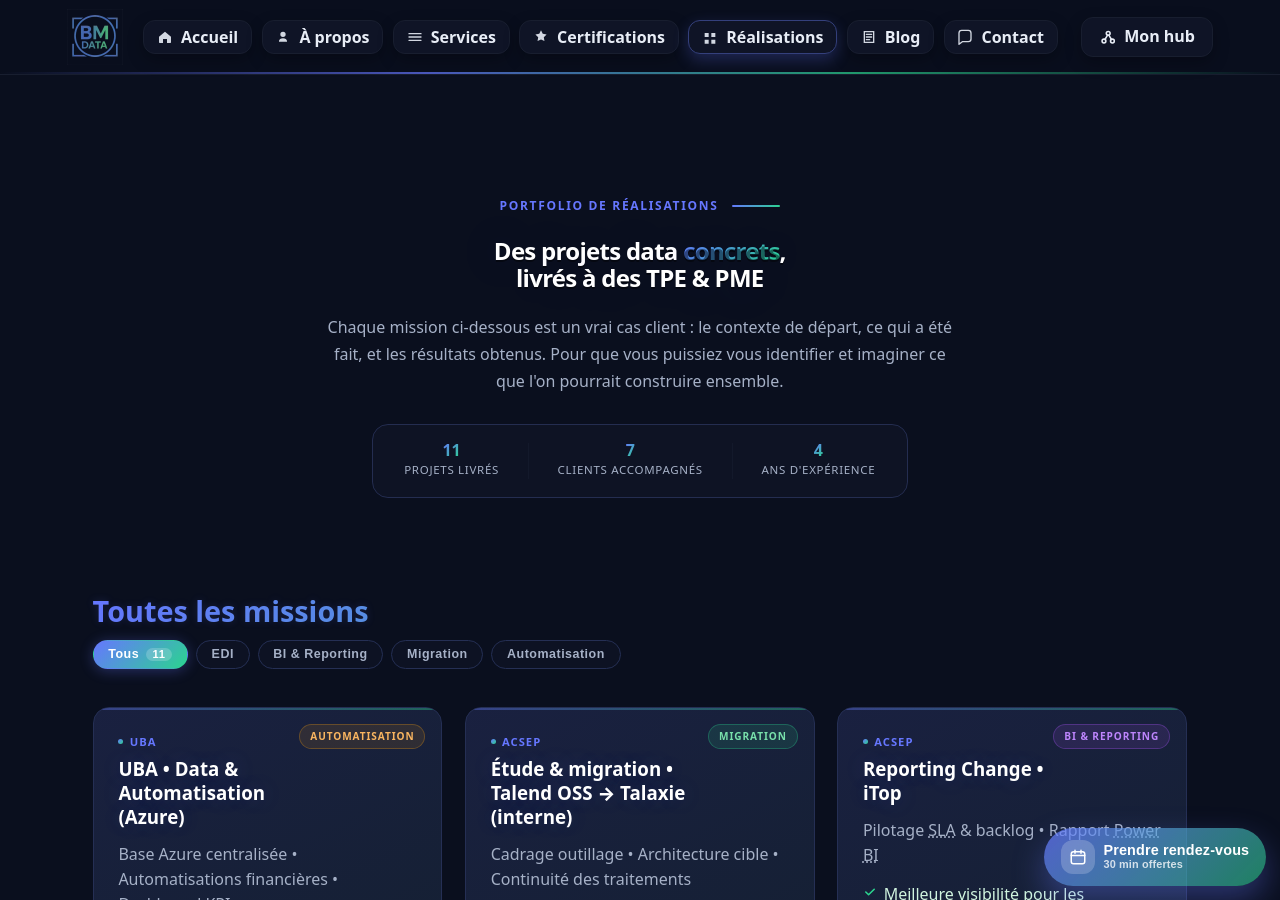
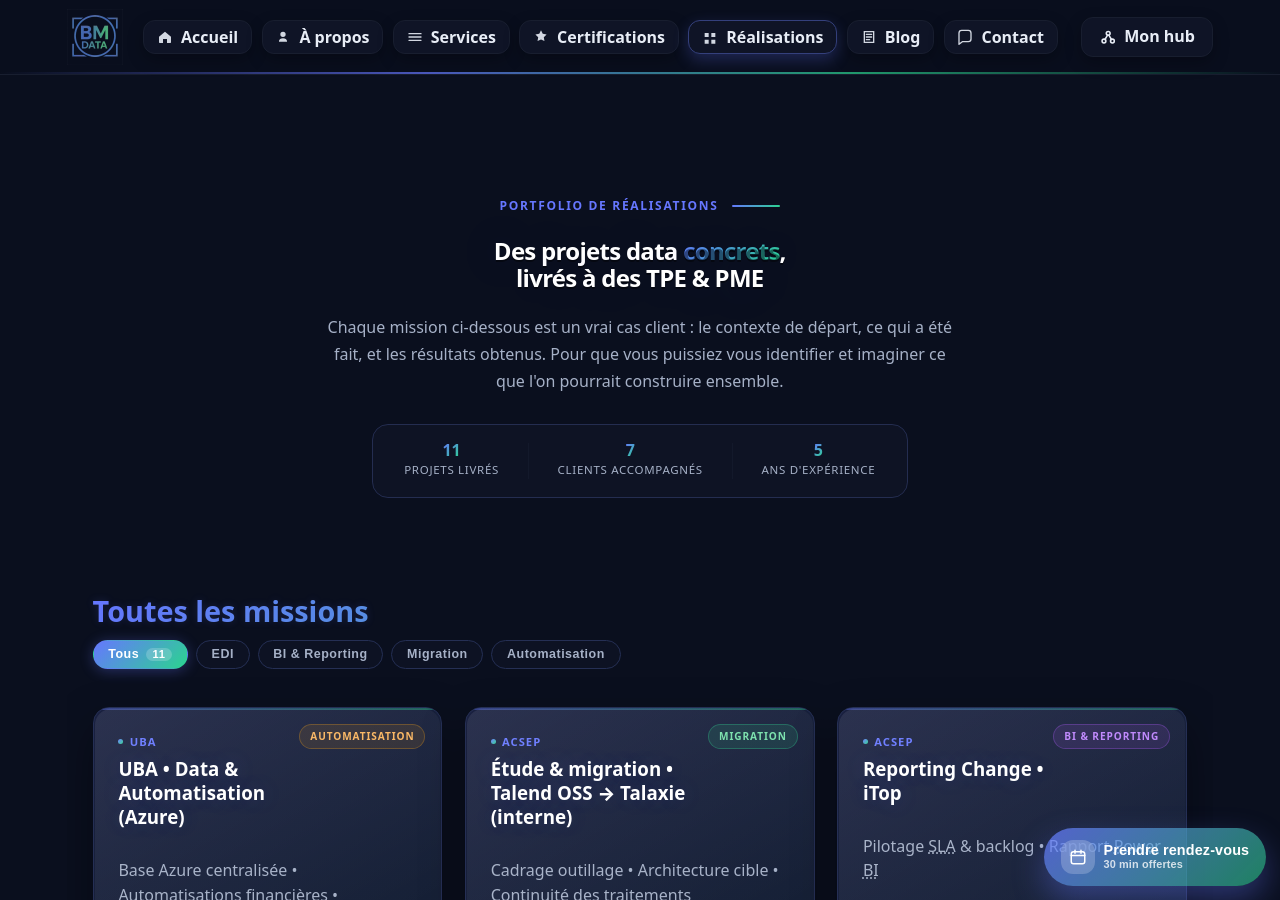
Before and after one commit to mbodetdata/mbodetdata.github.io, a Jekyll site: the page built from realisation.html, in a window 1280 px wide and 900 px high. Built offline with Jekyll 4.4.1, drawn with Linux system fonts in a browser that asks for light colours; a script that is not in the unit is left out.

Commit message:
Realisations

```diff
--- a/realisation.html
+++ b/realisation.html
@@ -53,7 +53,7 @@
       </div>
       <div class="real-stat__sep" aria-hidden="true"></div>
       <div class="real-stat">
-        <strong class="real-stat__num">4</strong>
+        <strong class="real-stat__num">5</strong>
         <span class="real-stat__label">ans d'expérience</span>
       </div>
     </div>
@@ -101,7 +101,7 @@
       | replace: 'EDI','<abbr title="Electronic Data Interchange">EDI</abbr>'
     -%}
     <li class="real-card-wrap" data-category="{{ projet.category | default: 'autre' }}">
-      <article class="real-card"
+      <article class="real-card project-card"
                tabindex="0"
                data-index="{{ idx }}"
                data-title="{{ projet.title | escape }}"
@@ -201,8 +201,6 @@
   </div>
 </section>
 
-{% include modal-project.html %}
-
 <script>
 (function () {
   var filters = document.querySelectorAll('.proj-filter');
```
